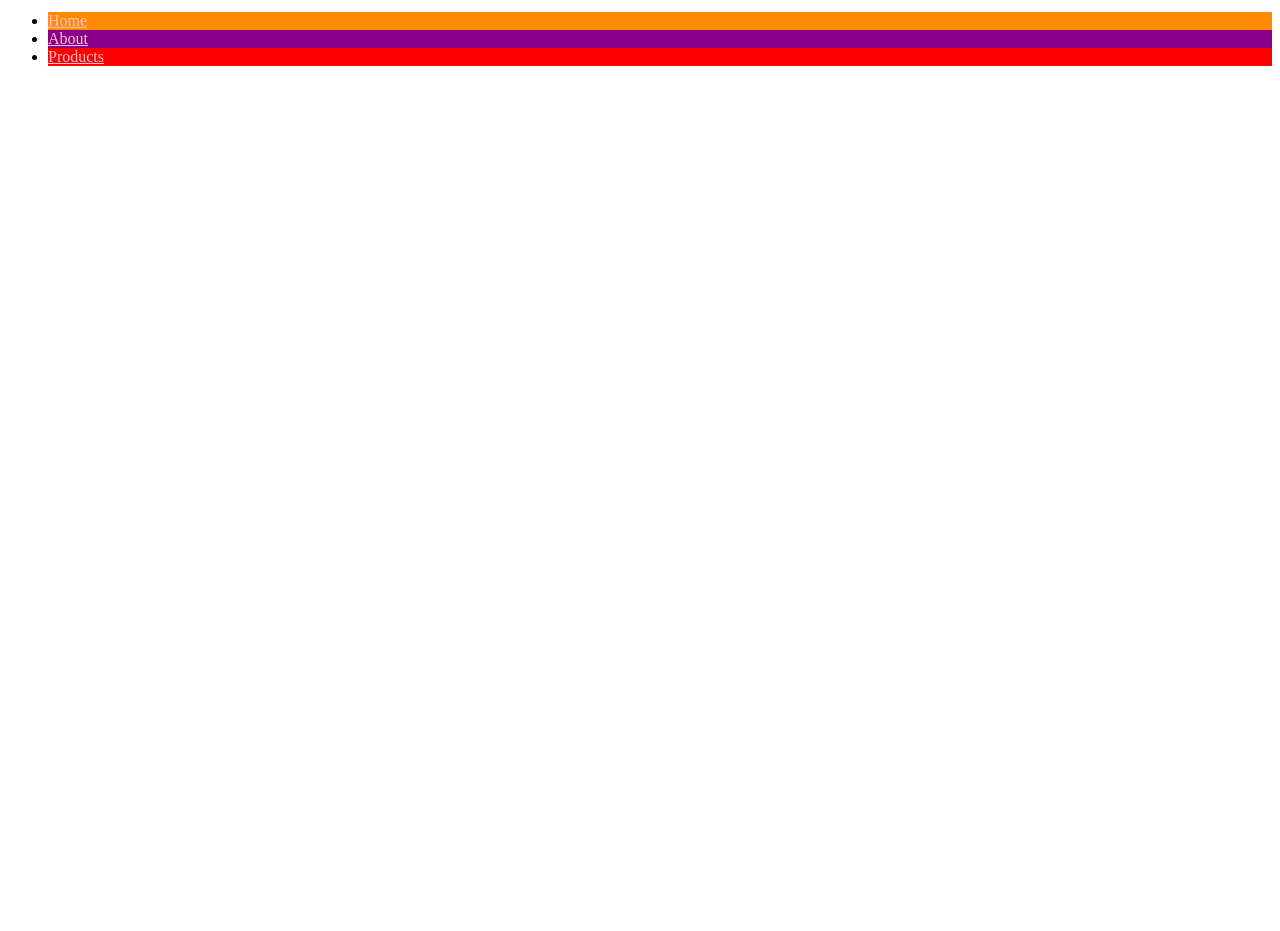
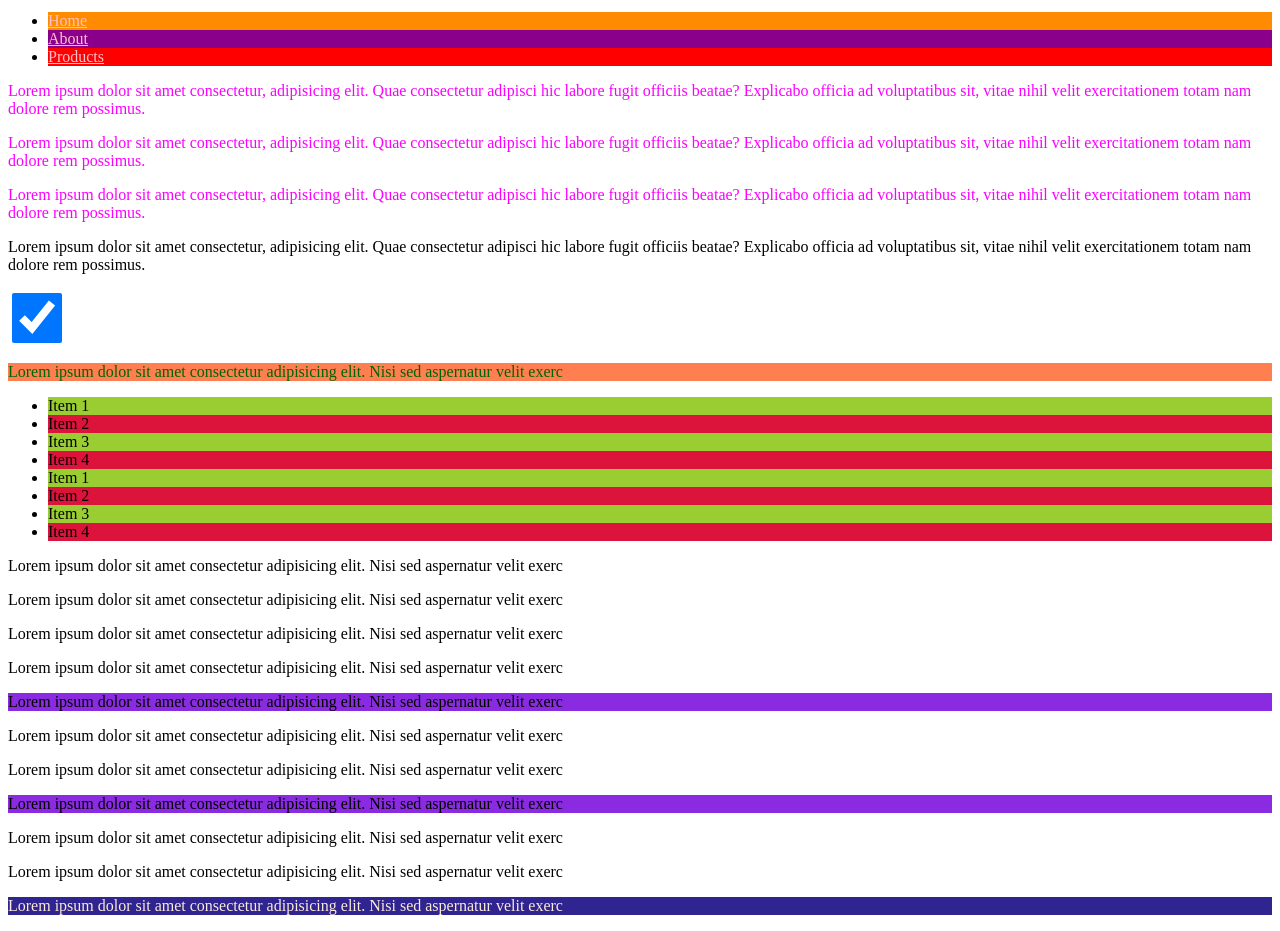
Before and after one commit to AnadyCdeMesquita/Curso-HTML-CSS-PROF.-OTAVIO-MIRANDA, a plain HTML site: page pseudo_classes.html in a window 1280 px wide. Shown: the part 460-1391 px from the top of the page. Before the commit the page ends 800 px from the top, so only its background shows below. Drawn offline with Linux system fonts and the light colour scheme.

Commit message:
concluindo pseudoclasses

```diff
--- a/CSS/pseudo_classe.css
+++ b/CSS/pseudo_classe.css
@@ -62,3 +62,32 @@ input:checked + p {
 .pai .filho li:last-child{
     background-color: rgb(255, 0, 0);
 }
+
+
+
+.aprendernot p:not(.notcolor){
+   color: rgb(251, 0, 255);
+}
+
+.notnot  input:not(checked) + p{
+
+    color: darkgreen;
+}
+
+.ntchild li:nth-child(even){
+    background-color: crimson;
+}
+
+.ntchild li:nth-child(odd){
+    background-color:yellowgreen;
+
+}
+
+main p:nth-child(3n+5){
+    background-color: blueviolet;
+}
+
+main p:last-child{
+    background-color: rgb(47, 36, 144);
+    color: antiquewhite;
+}
--- a/pseudo_classes.html
+++ b/pseudo_classes.html
@@ -47,5 +47,65 @@ button:hover {
         <li><a href="#">Products</a></li>
 
         </ul>
+
+        <!--Sintaxe :not(selector) { style properties }
+        Exemplos
+p:not(.classico) { color: red; }
+body *:not(p) { color: green; }
+Copy to Clipboard
+Dado o CSS acima e o HTML abaixo...
+
+<p>Um pouco de texto.</p>
+<p class="classico">Um pouco mais de texto.</p>
+<span>Mais um texto<span>-->
+        <section class="aprendernot">
+            <p>Lorem ipsum dolor sit amet consectetur, adipisicing elit. Quae consectetur adipisci hic labore fugit officiis beatae? Explicabo officia ad voluptatibus sit, vitae nihil velit exercitationem totam nam dolore rem possimus.</p>
+            <p>Lorem ipsum dolor sit amet consectetur, adipisicing elit. Quae consectetur adipisci hic labore fugit officiis beatae? Explicabo officia ad voluptatibus sit, vitae nihil velit exercitationem totam nam dolore rem possimus.</p>
+
+            <p>Lorem ipsum dolor sit amet consectetur, adipisicing elit. Quae consectetur adipisci hic labore fugit officiis beatae? Explicabo officia ad voluptatibus sit, vitae nihil velit exercitationem totam nam dolore rem possimus.</p>
+
+            <p class="notcolor">Lorem ipsum dolor sit amet consectetur, adipisicing elit. Quae consectetur adipisci hic labore fugit officiis beatae? Explicabo officia ad voluptatibus sit, vitae nihil velit exercitationem totam nam dolore rem possimus.</p>
+        </section>
+
+        <section class="notnot">
+        <input type="checkbox" id="paris" value="paris" nome="paris" checked>
+
+        <p>Lorem ipsum dolor sit amet consectetur adipisicing elit. Nisi sed aspernatur velit exerc</p>
+
+    </section>
+    <!--NTH CHILD :nth-child( <nth> [ of <complex-selector-list> ]? )
+Valores de palavras-chave
+odd
+Representa elementos cuja posição numérica em uma série de irmãos é ímpar: 1, 3, 5, etc.
+
+even
+Representa elementos cuja posição numérica em uma série de irmãos é par: 2, 4, 6, etc.-->
+
+    <ul class=ntchild>
+        <li>Item 1</li>
+        <li>Item 2</li>
+        <li>Item 3</li>
+        <li>Item 4</li>
+        <li>Item 1</li>
+        <li>Item 2</li>
+        <li>Item 3</li>
+        <li>Item 4</li>
+    </ul>
+
+    <main>
+        <p>Lorem ipsum dolor sit amet consectetur adipisicing elit. Nisi sed aspernatur velit exerc</p>
+        <p>Lorem ipsum dolor sit amet consectetur adipisicing elit. Nisi sed aspernatur velit exerc</p>
+        <p>Lorem ipsum dolor sit amet consectetur adipisicing elit. Nisi sed aspernatur velit exerc</p>
+        <p>Lorem ipsum dolor sit amet consectetur adipisicing elit. Nisi sed aspernatur velit exerc</p>
+        <p class="testando">Lorem ipsum dolor sit amet consectetur adipisicing elit. Nisi sed aspernatur velit exerc</p>
+        <p>Lorem ipsum dolor sit amet consectetur adipisicing elit. Nisi sed aspernatur velit exerc</p>
+        <p>Lorem ipsum dolor sit amet consectetur adipisicing elit. Nisi sed aspernatur velit exerc</p>
+        <p>Lorem ipsum dolor sit amet consectetur adipisicing elit. Nisi sed aspernatur velit exerc</p>
+        <p>Lorem ipsum dolor sit amet consectetur adipisicing elit. Nisi sed aspernatur velit exerc</p>
+        <p>Lorem ipsum dolor sit amet consectetur adipisicing elit. Nisi sed aspernatur velit exerc</p>
+        <p>Lorem ipsum dolor sit amet consectetur adipisicing elit. Nisi sed aspernatur velit exerc</p>
+
+
+    </main>
 </body>
 </html>
```
